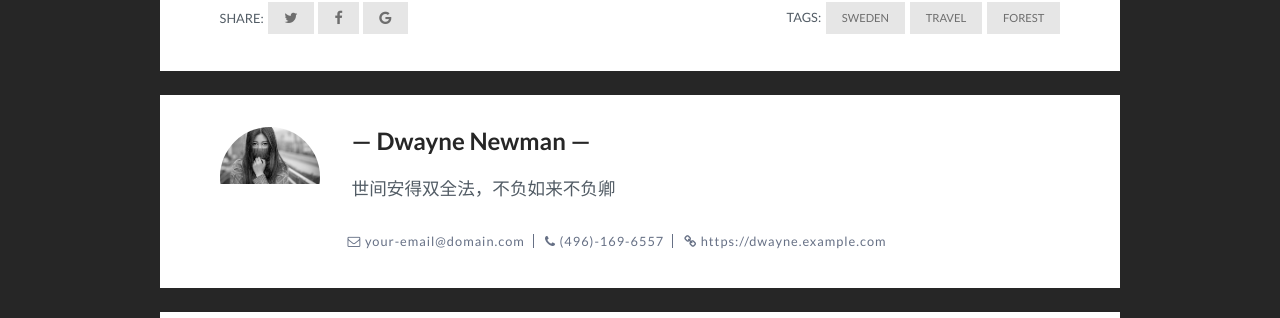
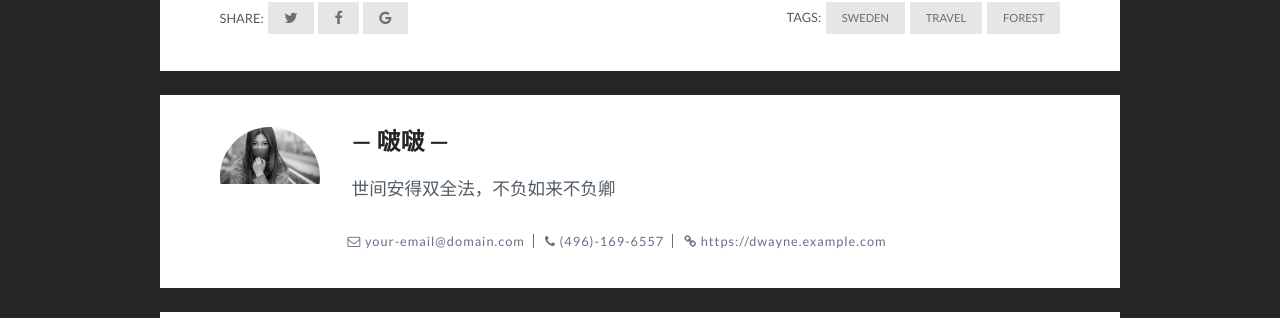
Before and after one commit to frienkiss/gitBlog, a Jekyll site: the page built from _posts/2017-10-25-my-first-blog.markdown, in a window 1280 px wide. Shown: the part 909-1227 px from the top of the page. Built offline with Jekyll 4.4.1, drawn with Linux system fonts in a browser that asks for light colours; comment, search, counter and statistics services are not loaded.

Commit message:
Update post.html

```diff
--- a/_layouts/post.html
+++ b/_layouts/post.html
@@ -43,7 +43,7 @@ layout: default
         <img src="{{site.baseurl}}/assets/img/{% if site.author-pic %}{{ site.author-pic }}{% endif %}" alt="Author face">
       </div>
       <div class="author_info">
-        <h2 class="author_title">{% if site.author-name %}{{site.author-name}}{% else %}Dwayne Newman{% endif %}</h2>
+        <h2 class="author_title">{% if site.author-name %}{{site.author-name}}{% else %}啵啵{% endif %}</h2>
         <p class="author_subtitle">{% if site.about-author %}{{site.about-author}}{% else %}世间安得双全法，不负如来不负卿{% endif %}</p>
         <div class="author_social">
           {% if site.email %}
```
